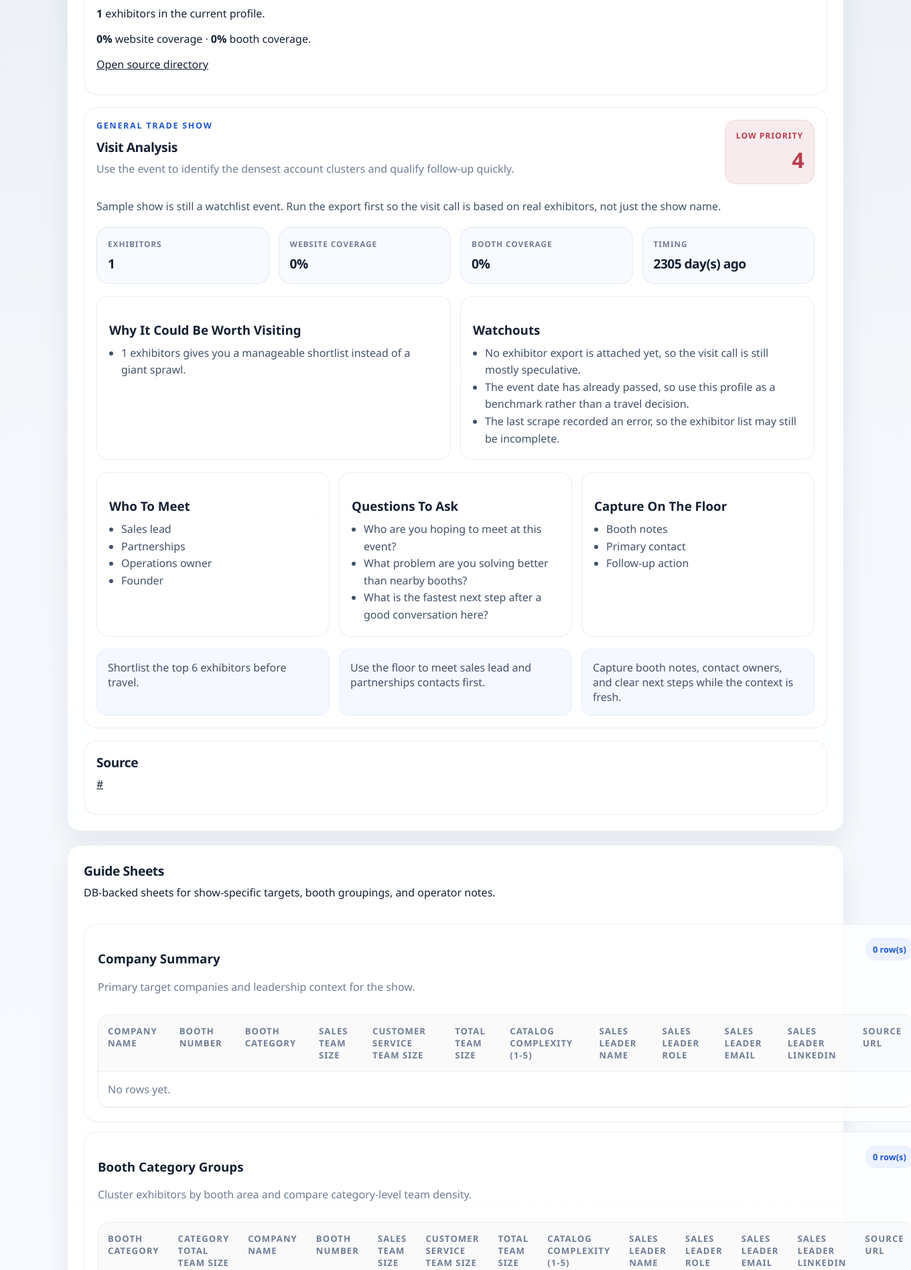
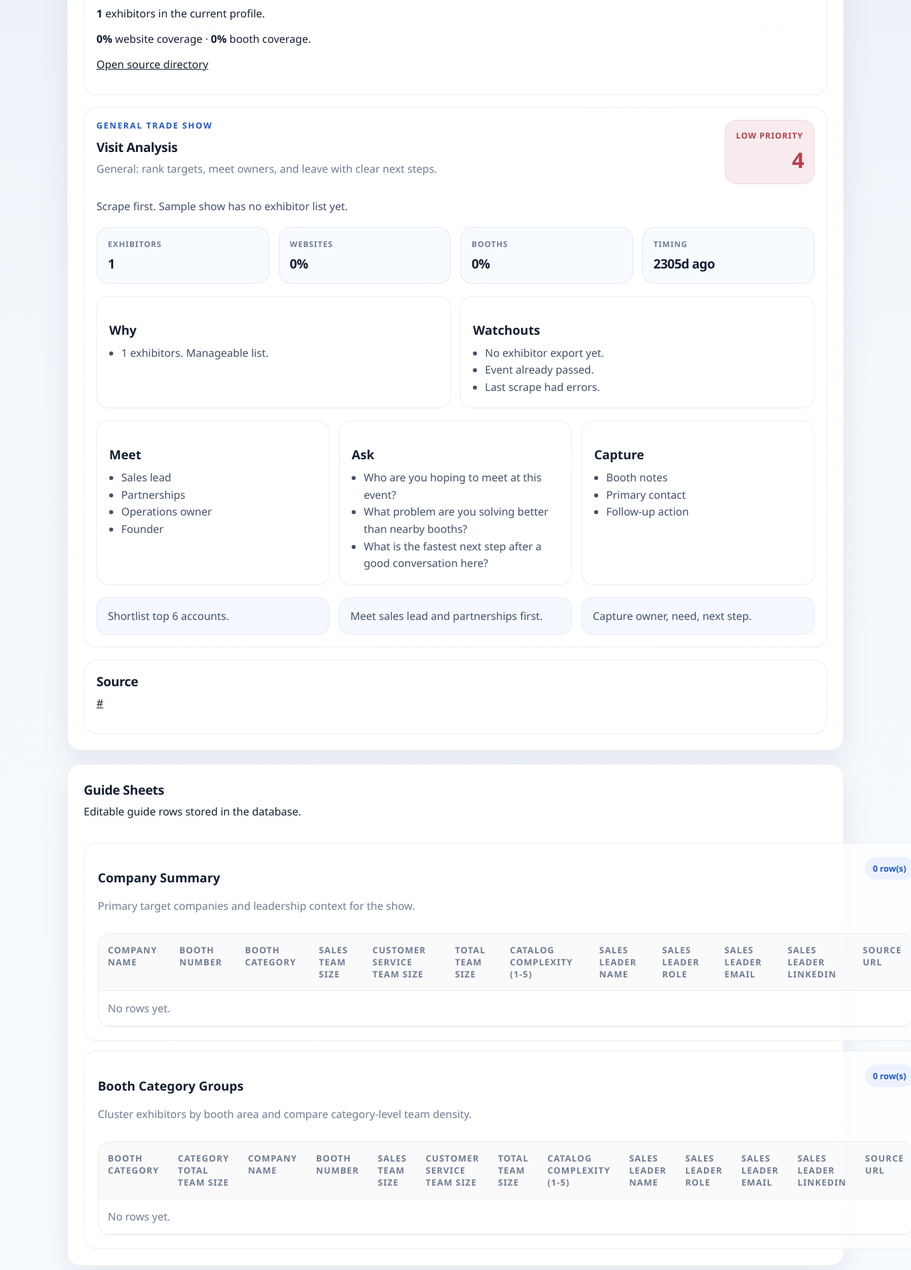
Before and after one commit to hhamzie/Conduit_TradeShow_GTM, a FastAPI app: page /shows/1 in a window 1360 px wide. Shown: the part 389-2286 px from the top of the page at 67% size. Run offline with FastAPI, Linux system fonts and the light colour scheme; tables that the repository leaves empty hold one stand-in row (values such as "Sample post").

Commit message:
Make show analysis direct and surface guide actions

```diff
--- a/templates/show_detail.html
+++ b/templates/show_detail.html
@@ -116,22 +116,22 @@
         <strong>{{ analysis.exhibitor_count }}</strong>
       </div>
       <div class="metric-tile">
-        <span>Website Coverage</span>
+        <span>Websites</span>
         <strong>{{ analysis.website_coverage_percent }}%</strong>
       </div>
       <div class="metric-tile">
-        <span>Booth Coverage</span>
+        <span>Booths</span>
         <strong>{{ analysis.booth_coverage_percent }}%</strong>
       </div>
       <div class="metric-tile">
         <span>Timing</span>
-        <strong>{% if analysis.days_until_event >= 0 %}{{ analysis.days_until_event }} day(s) out{% else %}{{ analysis.days_until_event | abs }} day(s) ago{% endif %}</strong>
+        <strong>{% if analysis.days_until_event >= 0 %}{{ analysis.days_until_event }}d out{% else %}{{ analysis.days_until_event | abs }}d ago{% endif %}</strong>
       </div>
     </div>
 
     <div class="analysis-columns">
       <div class="analysis-column">
-        <h3>Why It Could Be Worth Visiting</h3>
+        <h3>Why</h3>
         <ul class="simple-list">
           {% for item in analysis.reasons %}
           <li>{{ item }}</li>
@@ -150,7 +150,7 @@
 
     <div class="playbook-grid">
       <article class="playbook-card">
-        <h3>Who To Meet</h3>
+        <h3>Meet</h3>
         <ul class="simple-list">
           {% for item in analysis.who_to_meet %}
           <li>{{ item }}</li>
@@ -158,7 +158,7 @@
         </ul>
       </article>
       <article class="playbook-card">
-        <h3>Questions To Ask</h3>
+        <h3>Ask</h3>
         <ul class="simple-list">
           {% for item in analysis.questions_to_ask %}
           <li>{{ item }}</li>
@@ -166,7 +166,7 @@
         </ul>
       </article>
       <article class="playbook-card">
-        <h3>Capture On The Floor</h3>
+        <h3>Capture</h3>
         <ul class="simple-list">
           {% for item in analysis.capture_checklist %}
           <li>{{ item }}</li>
@@ -210,6 +210,11 @@
       <button type="submit">Smart Setup Smartlead</button>
     </form>
     {% endif %}
+    {% if export_path %}
+    <form action="/shows/{{ show.id }}/guide/build" method="post">
+      <button type="submit">Build Guide</button>
+    </form>
+    {% endif %}
     {% if show.status == "approved" %}
     <form action="/shows/{{ show.id }}/launch" method="post">
       <button type="submit">Launch Campaign</button>
@@ -242,18 +247,18 @@
   {% if can_manage %}
   <div class="detail-card detail-stack">
     <h2>Smartlead Campaign Setup</h2>
-    <p class="muted">Choose whether this show should use the recommended Smartlead setup or attach to an existing campaign.</p>
+    <p class="muted">Use the smart option by default. Only attach manually if you already know the campaign.</p>
     <div class="smartlead-setup-grid">
       <form class="smartlead-config-card" action="/shows/{{ show.id }}/smartlead/setup" method="post">
         <input type="hidden" name="campaign_mode" value="smart" />
         <h3>Smart Setup</h3>
-        <p class="muted">Recommended. Reuse the exact matching campaign for this show if it already exists, otherwise make a new one.</p>
+        <p class="muted">Recommended. Reuse the match or create a new one.</p>
         <button type="submit">Reuse Match or Make One</button>
       </form>
       <form class="smartlead-config-card" action="/shows/{{ show.id }}/smartlead/setup" method="post">
         <input type="hidden" name="campaign_mode" value="existing" />
         <h3>Use Existing Campaign</h3>
-        <p class="muted">Attach this trade show to a campaign that already exists in Smartlead.</p>
+        <p class="muted">Attach this show to a known Smartlead campaign.</p>
         <label>
           <span>Existing campaign ID</span>
           <input type="number" name="existing_campaign_id" min="1" placeholder="123456" required />
@@ -279,11 +284,11 @@
   <div class="panel-head">
     <div>
       <h2>Guide Sheets</h2>
-      <p>DB-backed sheets for show-specific targets, booth groupings, and operator notes.</p>
+      <p>Editable guide rows stored in the database.</p>
     </div>
     {% if can_manage %}
     <form action="/shows/{{ show.id }}/guide/build" method="post">
-      <button type="submit">Make Trade Show Guide</button>
+      <button type="submit">Build Guide</button>
     </form>
     {% endif %}
   </div>
@@ -366,7 +371,7 @@
   <div class="panel-head">
     <div>
       <h2>Company Profiles</h2>
-      <p>{{ analysis.export_company_count }} company row(s) in the current export{% if analysis.company_profiles %} · showing {{ analysis.company_profiles|length }} prioritized profile(s){% endif %}</p>
+      <p>{{ analysis.export_company_count }} rows{% if analysis.company_profiles %} · showing top {{ analysis.company_profiles|length }}{% endif %}</p>
     </div>
   </div>
 
@@ -390,7 +395,7 @@
       <p class="company-rationale">{{ company.rationale }}</p>
       <div class="company-guide-grid">
         <div>
-          <h4>Who To Meet</h4>
+          <h4>Meet</h4>
           <ul class="simple-list">
             {% for item in company.who_to_meet %}
             <li>{{ item }}</li>
@@ -420,7 +425,7 @@
   {% else %}
   <div class="empty-state">
     <h3>No company profiles yet</h3>
-    <p>Run the show scrape first. The export CSV becomes the source for these profile guides.</p>
+    <p>Run the scrape first. Then build the guide.</p>
   </div>
   {% endif %}
 </section>
```
Also changed, not shown: app/show_intelligence.py (+34 -56 lines), templates/show_dashboard.html (+14 -9 lines).
